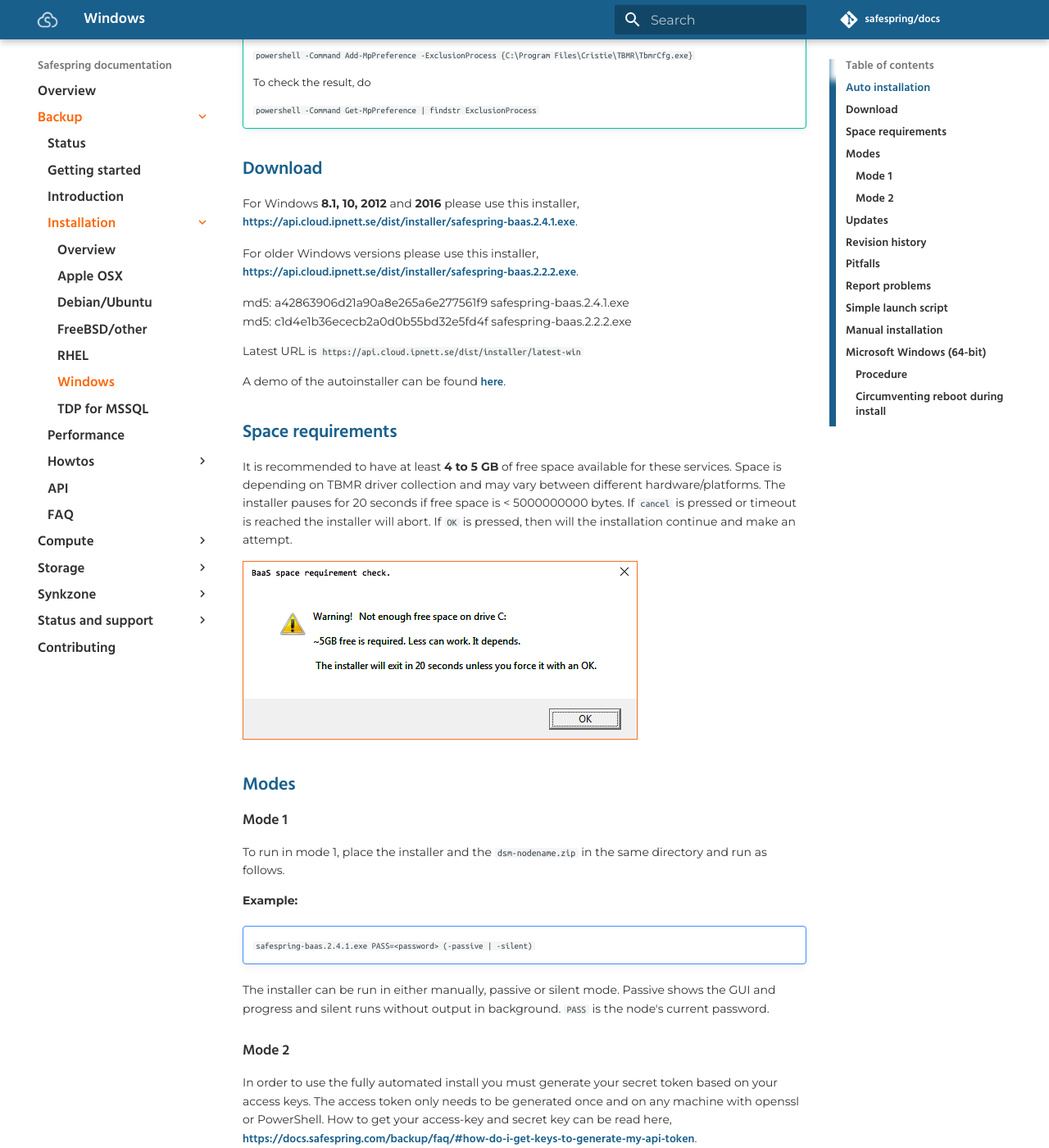
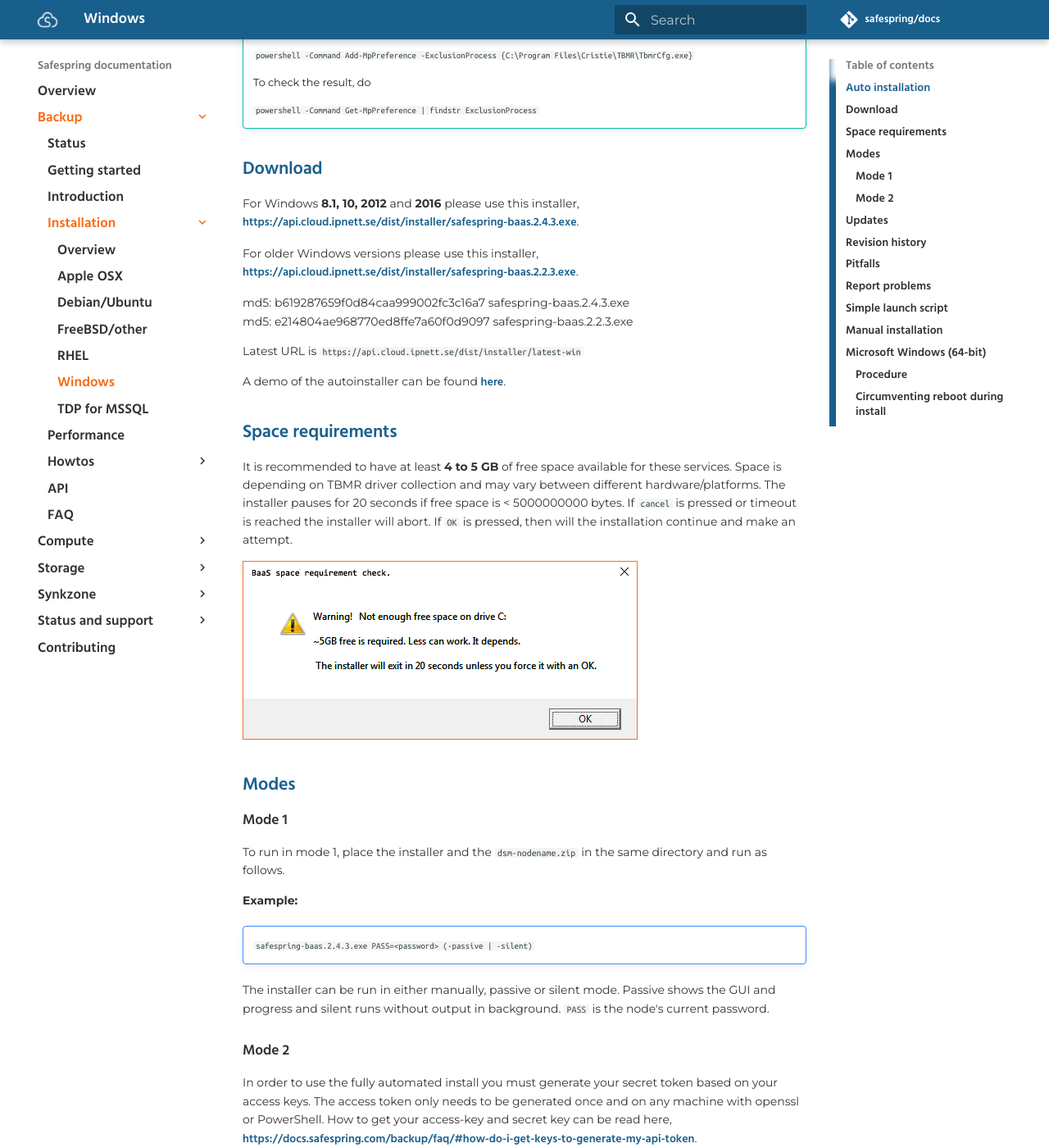
Before and after one commit to safespring/docs, an MkDocs documentation site: the page built from content/backup/install/windows.md, in a window 1280 px wide and 1400 px high, scrolled down 1252 px. Shown: the whole window at 82% size. Built offline with MkDocs 1.6.1 and Material for MkDocs 9.7.7, drawn with Linux system fonts in a browser that asks for light colours; comment, search, counter and statistics services are not loaded; old or Windows-style settings are respelled for this version of MkDocs; some of the changed text lies outside the part shown.

Commit message:
New BaaS Windows installers

```diff
--- a/content/backup/install/windows.md
+++ b/content/backup/install/windows.md
@@ -9,7 +9,7 @@
 The second mode includes the process of creating a new node and therefore requires API credentials and more settings. It is recommended to use credentials with limited numbers nodes and not your fully administrative credentials.
 If credentials with unlimited permissions is used it is advised to delete all files in Windows `%TEMP%` directory after installation or failure to install since it may disclose secrets.
 The installer makes it best to remove them but in some scenarios they might be left behind.
-To see options and rules to run simply run `"safespring-baas.2.4.1.exe -help"`. All installer parameters must be in CAPITAL letters. Flags can be in lower case.
+To see options and rules to run simply run `"safespring-baas.2.4.3.exe -help"`. All installer parameters must be in CAPITAL letters. Flags can be in lower case.
 
 ![help](../../images/help.png)
 
@@ -25,13 +25,13 @@
 
 ## Download
 For Windows **8.1, 10, 2012** and **2016** please use this installer,
-[https://api.cloud.ipnett.se/dist/installer/safespring-baas.2.4.1.exe](https://api.cloud.ipnett.se/dist/installer/safespring-baas.2.4.1.exe).
+[https://api.cloud.ipnett.se/dist/installer/safespring-baas.2.4.3.exe](https://api.cloud.ipnett.se/dist/installer/safespring-baas.2.4.3.exe).
 
 For older Windows versions please use this installer,
-[https://api.cloud.ipnett.se/dist/installer/safespring-baas.2.2.2.exe](https://api.cloud.ipnett.se/dist/installer/safespring-baas.2.2.2.exe).
+[https://api.cloud.ipnett.se/dist/installer/safespring-baas.2.2.3.exe](https://api.cloud.ipnett.se/dist/installer/safespring-baas.2.2.3.exe).
 
-md5: a42863906d21a90a8e265a6e277561f9  safespring-baas.2.4.1.exe
-md5: c1d4e1b36ececb2a0d0b55bd32e5fd4f  safespring-baas.2.2.2.exe
+md5: b619287659f0d84caa999002fc3c16a7  safespring-baas.2.4.3.exe
+md5: e214804ae968770ed8ffe7a60f0d9097  safespring-baas.2.2.3.exe
 
 Latest URL is `https://api.cloud.ipnett.se/dist/installer/latest-win`
 
@@ -49,7 +49,7 @@
 **Example:**
 
 !!! note ""
-    `safespring-baas.2.4.1.exe PASS=<password> (-passive | -silent)`
+    `safespring-baas.2.4.3.exe PASS=<password> (-passive | -silent)`
 
 The installer can be run in either manually, passive or silent mode. Passive shows the GUI and progress and silent runs without output in background. `PASS` is the node's current password.
 
@@ -79,12 +79,12 @@
 For updates when already running UPDATE=1 can be used. It is not possible to downgrade.
 To rerun the TBMR part only and because of TBMR license failures you can run with TBMRONLY=1.
 
-Put the safespring-baas.2.4.1.exe in a directory where you have write permissions since it will write the `dsm-<nodename>.zip` file in the current directory.
+Put the safespring-baas.2.4.3.exe in a directory where you have write permissions since it will write the `dsm-<nodename>.zip` file in the current directory.
 
 **Example:**
 
 !!! note ""
-    `safespring-baas.2.4.1.exe TOKEN=<secrettoken> FQDN=<uniquename> MAIL=<mailaddress> COST=<costcenter> (-silent | -passive)`
+    `safespring-baas.2.4.3.exe TOKEN=<secrettoken> FQDN=<uniquename> MAIL=<mailaddress> COST=<costcenter> (-silent | -passive)`
 
 The installer can be run in either manually, passive or silent mode. Passive shows the GUI and progress and silent runs without output in background.
 
@@ -98,10 +98,10 @@
 ## Updates
 The installation can be updated and completed with both new TSM and TBMR
 version if the installer is run with the UPDATE argument.
-`safespring-baas.2.4.1.exe UPDATE=1`.
+`safespring-baas.2.4.3.exe UPDATE=1`.
 Then the same nodename and configuration is kept and all components is updated
 if required. If only TBMR should be installed or updated it can be run with the
-TBMRONLY argument. `safespring-baas.2.4.1.exe TBMRONLY=1`. This method can also be used to license TBMR if it is trial or unlicensed for some reason.
+TBMRONLY argument. `safespring-baas.2.4.3.exe TBMRONLY=1`. This method can also be used to license TBMR if it is trial or unlicensed for some reason.
 
 ## Revision history
 * **1.0** Initial version for Windows 8, 8.1 and 2012.
@@ -187,6 +187,10 @@
     * New TSM server certificate, safedc.net.
 * **2.4.1**
     * New TBMR x64 version, 8.1.4.
+* **2.4.3**
+    * New TSM x64 version, 8.1.7.0.
+    * New TSM x32 version, 7.1.8.4.
+    * New TBMR x64 version, 8.4.
 
 ## Pitfalls
 
```
